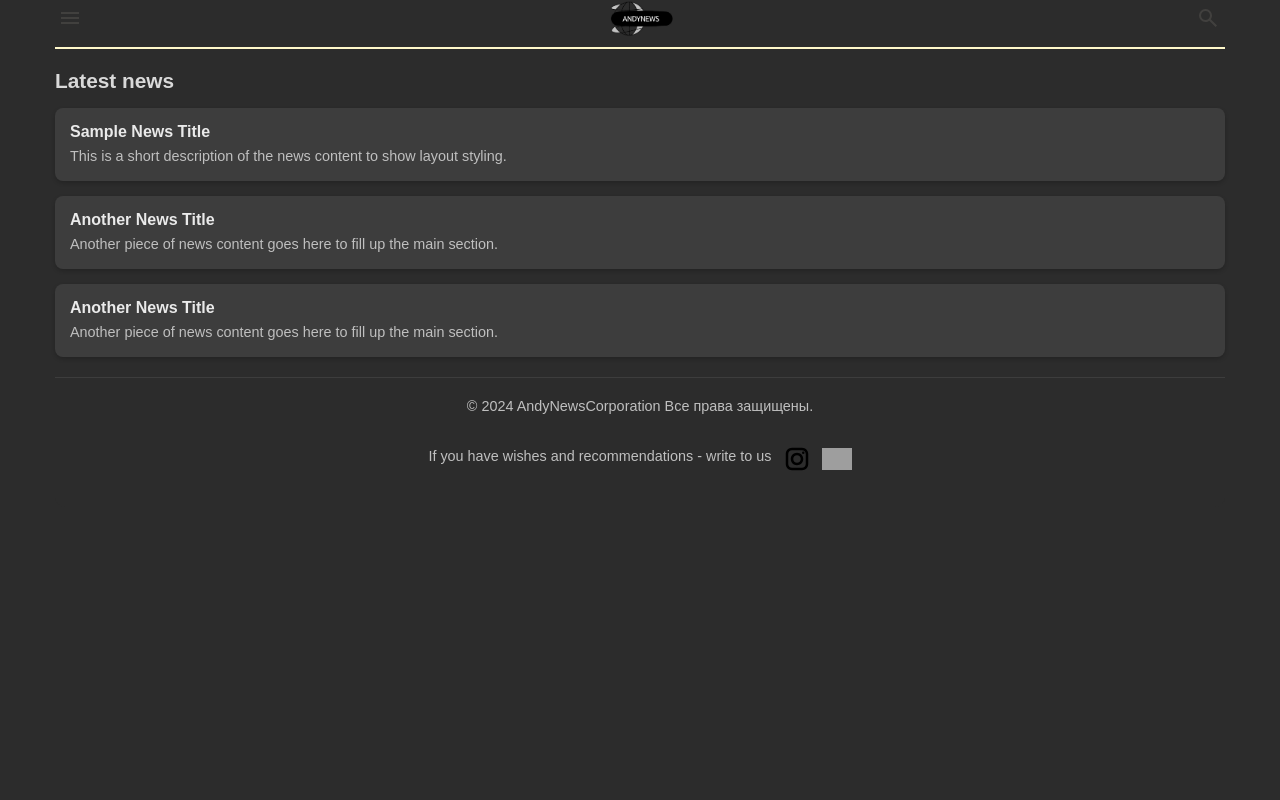
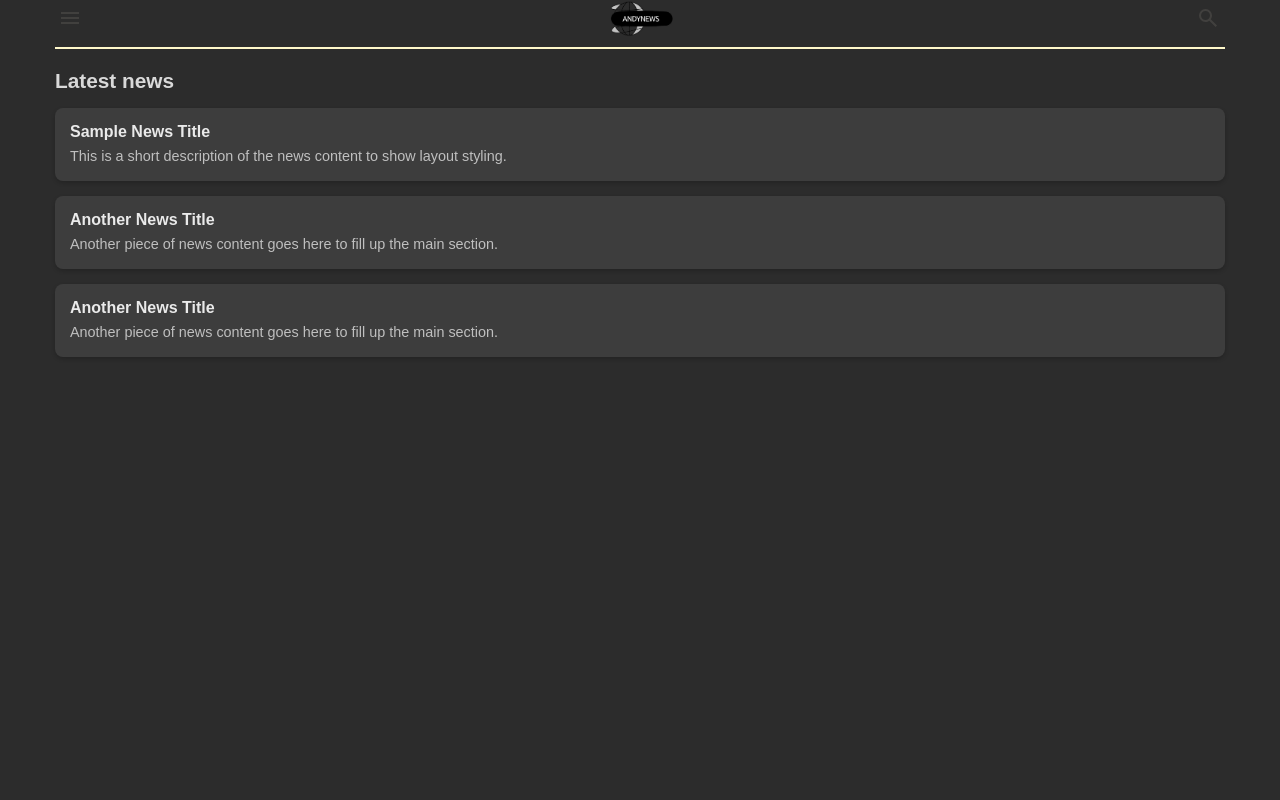
Before and after one commit to Andy33377/project, a Vue app: page / in a window 1280 px wide. Shown: the top 800 px of the page. Built offline with nearby package versions, Linux system fonts and the light colour scheme; grey boxes are pictures that could not be loaded.

Commit message:
fix styles

```diff
--- a/src/App.vue
+++ b/src/App.vue
@@ -141,6 +141,7 @@ hr {
 
 .main {
   margin-top: 20px;
+  min-height: 100vh;
 }
 
 .section-title {
--- a/src/styles/index.css
+++ b/src/styles/index.css
@@ -12,7 +12,6 @@ body {
   margin: 0;
   padding: 0;
   background-color: #2c2c2c;
-  min-height: 100vh;
 }
 
 .container {
```
